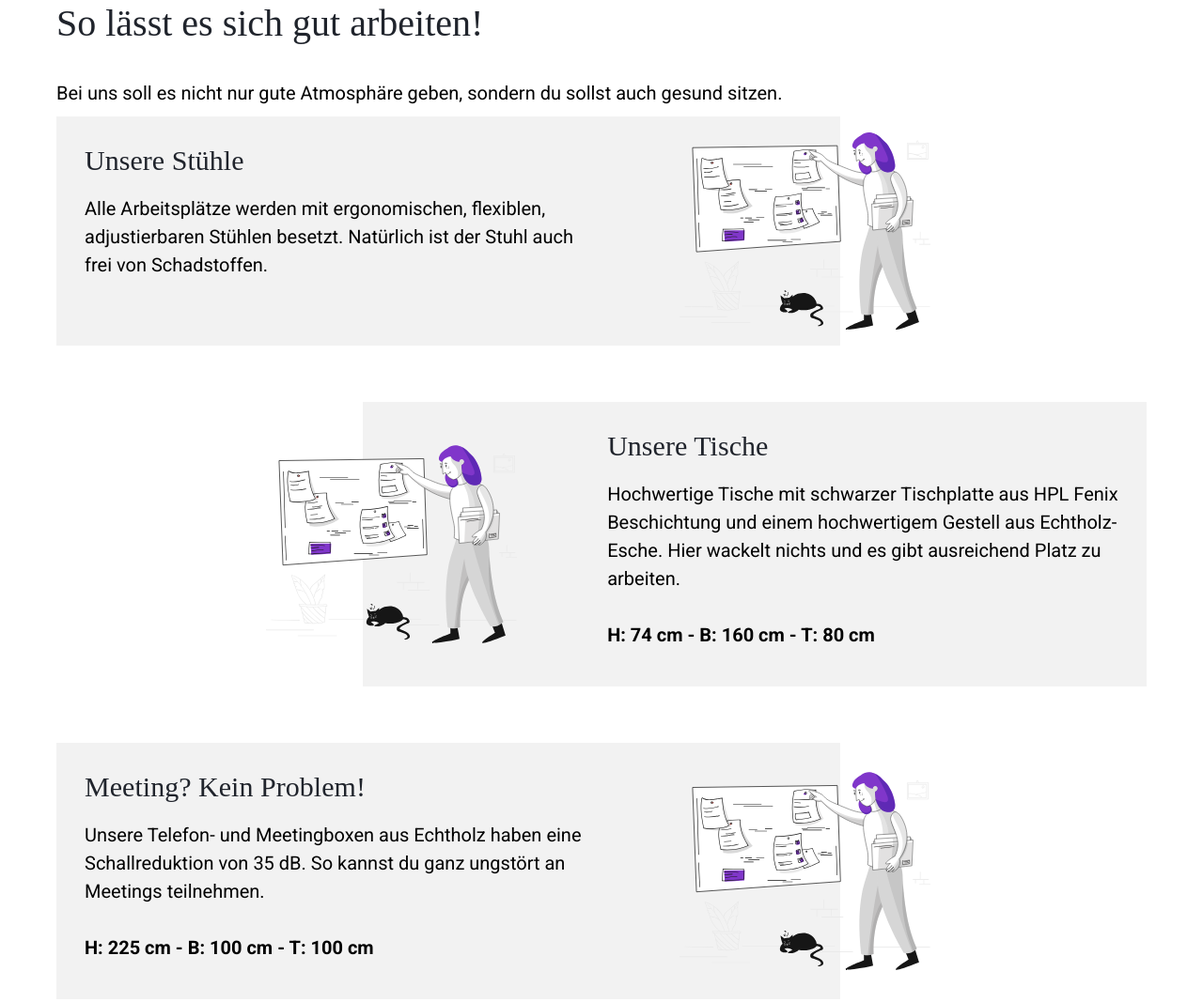
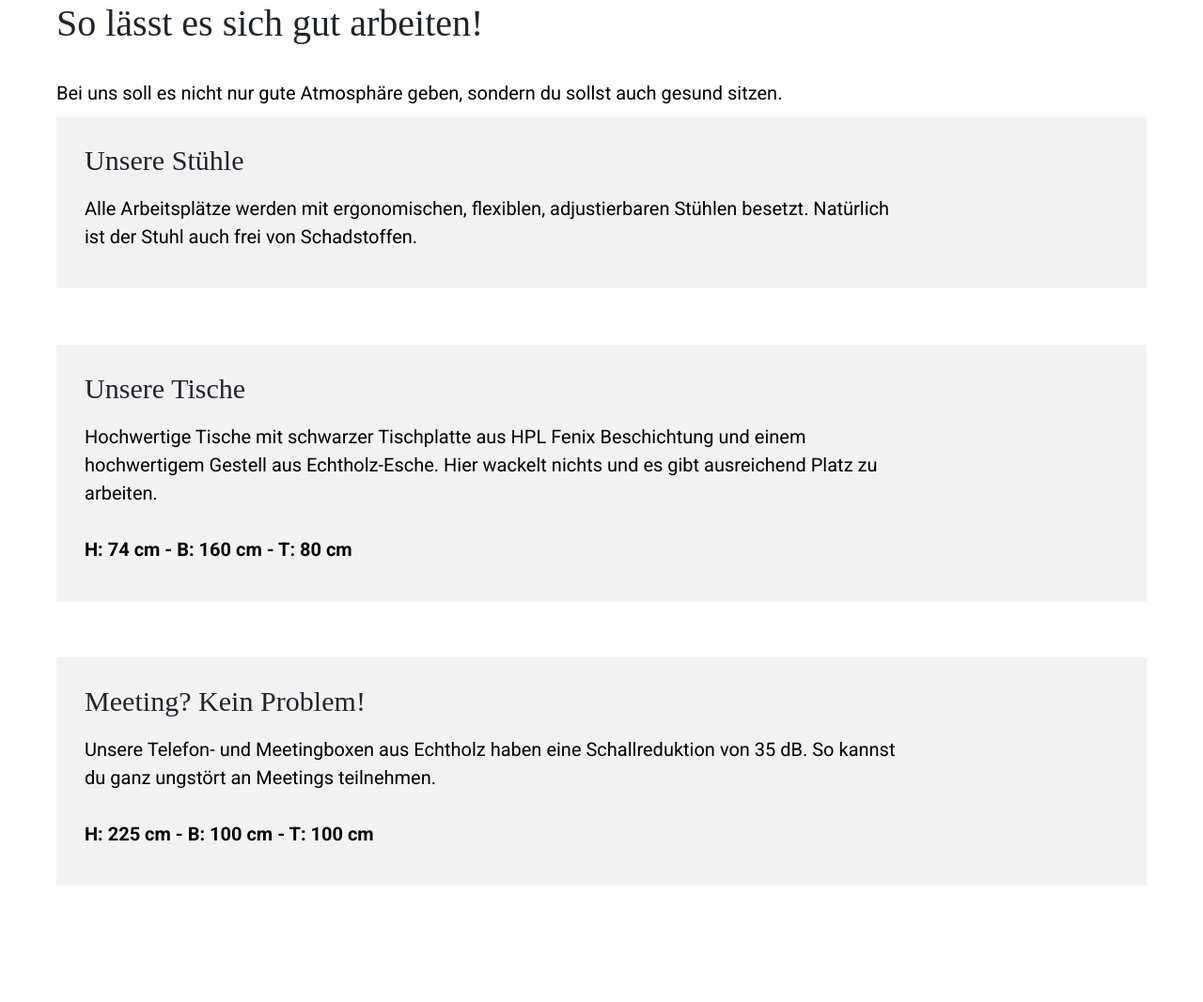
Before and after one commit to hanseventures/sustainable-packaging, a Gatsby site: page / in a window 1280 px wide. Shown: the part 2157-3224 px from the top of the page at 94% size. Built offline with nearby package versions, Linux system fonts and the light colour scheme; Gatsby itself is replaced by a stand-in of ours; a web font is replaced by a local one.

Commit message:
Products: Hide images

```diff
--- a/src/pages/index.js
+++ b/src/pages/index.js
@@ -96,7 +96,7 @@ const Home = props => {
         <div className='d-flex-md flex-md-row-reverse mb-5'>
           <img
             alt={intro.frontmatter.first_section}
-            className='chair-image min-width-0'
+            className='chair-image min-width-0 d-none'
             src={intro.frontmatter.intro_image}
           />
           <div className='chair-text'>
@@ -112,7 +112,7 @@ const Home = props => {
         <div className='d-flex-md mb-5'>
           <img
             alt={intro.frontmatter.first_section}
-            className='table-image min-width-0'
+            className='table-image min-width-0 d-none'
             src={intro.frontmatter.intro_image}
           />
           <div className='table-text'>
@@ -131,7 +131,7 @@ const Home = props => {
         <div className='d-flex-md flex-md-row-reverse mb-5'>
           <img
             alt={intro.frontmatter.first_section}
-            className='phonebox-image min-width-0'
+            className='phonebox-image min-width-0 d-none'
             src={intro.frontmatter.intro_image}
           />
           <div className='phonebox-text'>
--- a/src/styles/layout/_l-products.scss
+++ b/src/styles/layout/_l-products.scss
@@ -24,7 +24,8 @@
 
     .table-text {
       background: $grey-lightest;
-      padding: 1.5rem 1.5rem 1.5rem 13rem;
+      // padding: 1.5rem 1.5rem 1.5rem 13rem;
+      padding: 1.5rem 13rem 1.5rem 1.5rem;
       width: 230%;
     }
 
```
